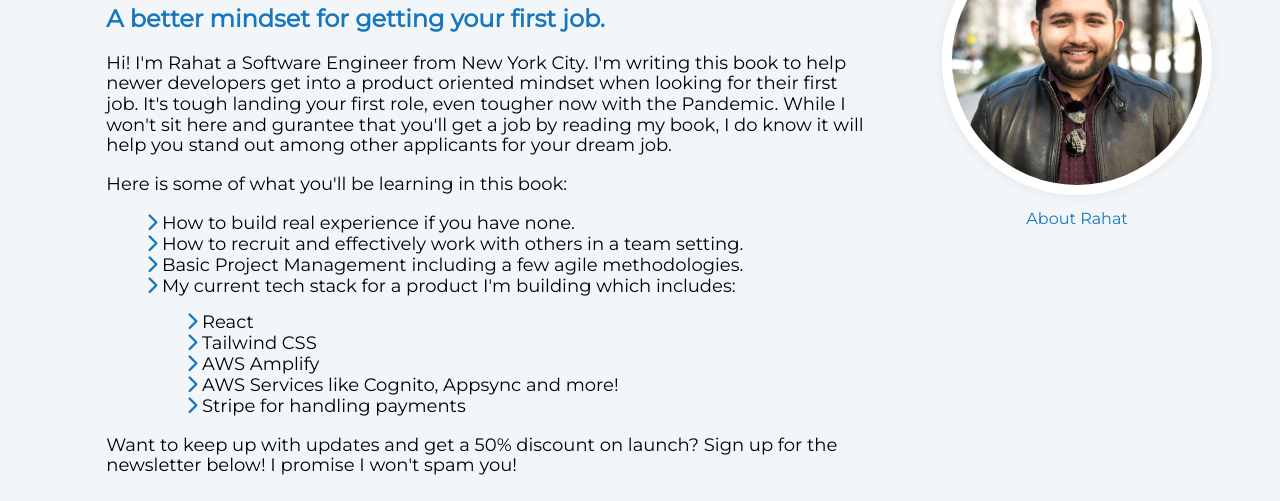
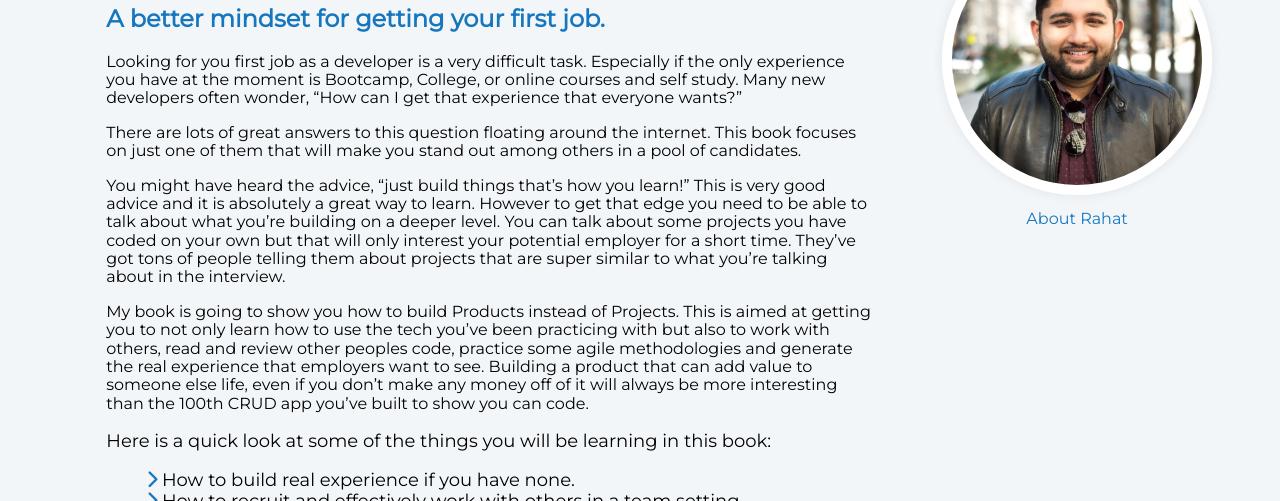
Before and after one commit to Rahat-ch/BuildingProductsBecomeaDev, a website: page index.html in a window 1280 px wide. Shown: the part 113-614 px from the top of the page. Drawn offline with Linux system fonts and the light colour scheme.

Commit message:
update copy

```diff
--- a/index.html
+++ b/index.html
@@ -23,14 +23,39 @@
     <main class="mainInfo">
       <h1 class="headline">Build a Product become a Developer</h1>
       <h2 class="headline" id="subHeadline">A better mindset for getting your first job.</h2>
-      <p class="para">Hi! I'm Rahat a Software Engineer from New York City. I'm writing this book to help newer
-        developers
-        get into a
-        product oriented mindset when looking for their first job. It's tough landing your first role, even tougher now
-        with the Pandemic. While I won't sit here and gurantee that you'll get a job by reading my book, I do know it
-        will
-        help you stand out among other applicants for your dream job.</p>
-      <p class="para">Here is some of what you'll be learning in this book: </p>
+      <p class="para">
+      <p>Looking for you first job as a developer is a very difficult task. Especially if the only
+        experience you have at the
+        moment is Bootcamp, College, or online courses and self study. Many new developers often wonder, “How can I get
+        that
+        experience that everyone wants?”</p>
+
+      <p>There are lots of great answers to this question floating around the internet. This book focuses on just one of
+        them
+        that will make you stand out among others in a pool of candidates.</p>
+
+      <p>You might have heard the advice, “just build things that’s how you learn!” This is very good advice and it is
+        absolutely
+        a great way to learn. However to get that edge you need to be able to talk about what you’re building on a
+        deeper level.
+        You can talk about some projects you have coded on your own but that will only interest your potential employer
+        for a
+        short time. They’ve got tons of people telling them about projects that are super similar to what you’re talking
+        about
+        in the interview.</p>
+
+      <p>My book is going to show you how to build Products instead of Projects. This is aimed at getting you to not
+        only
+        learn
+        how to use the tech you’ve been practicing with but also to work with others, read and review other peoples
+        code,
+        practice some agile methodologies and generate the real experience that employers want to see. Building a
+        product that
+        can add value to someone else life, even if you don’t make any money off of it will always be more interesting
+        than the
+        100th CRUD app you’ve built to show you can code.</p>
+      </p>
+      <p class="para">Here is a quick look at some of the things you will be learning in this book: </p>
       <ul class="dopeList">
         <li>
           <i class="fas fa-chevron-right"></i>
```
